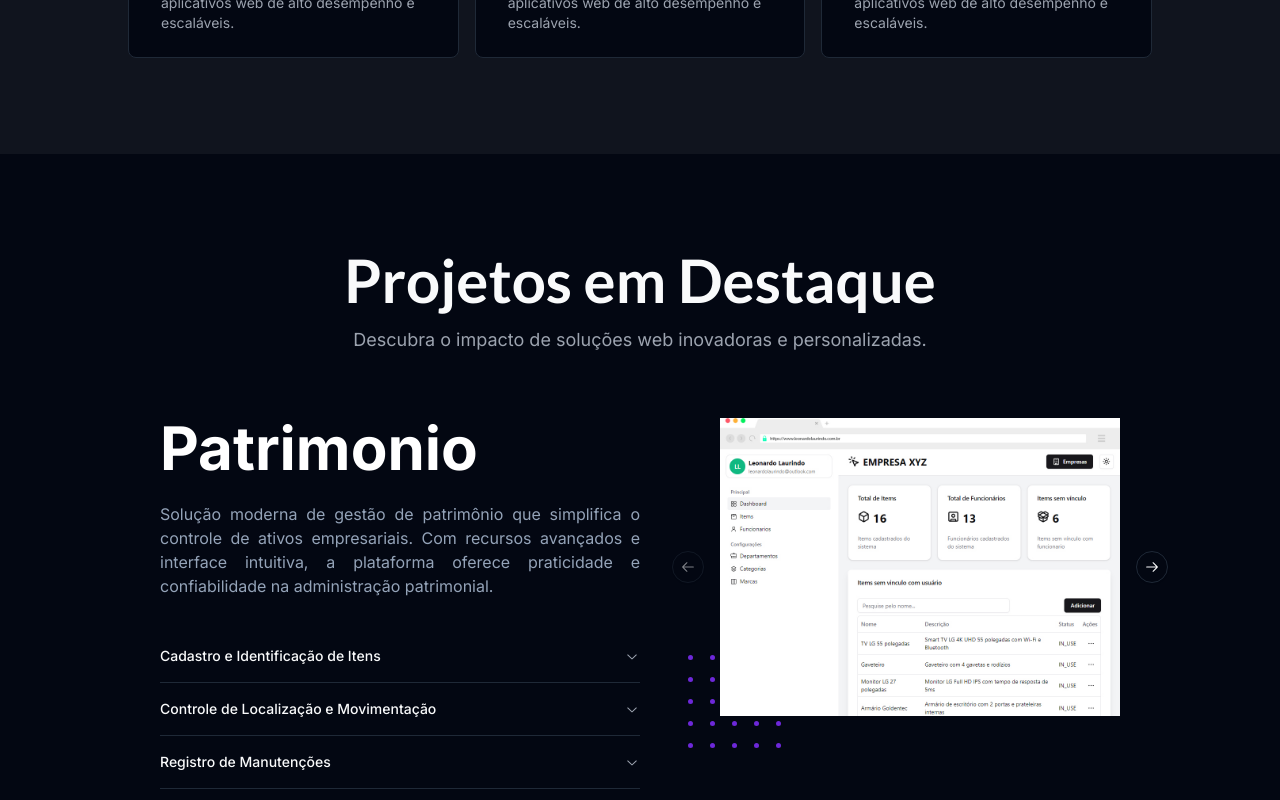
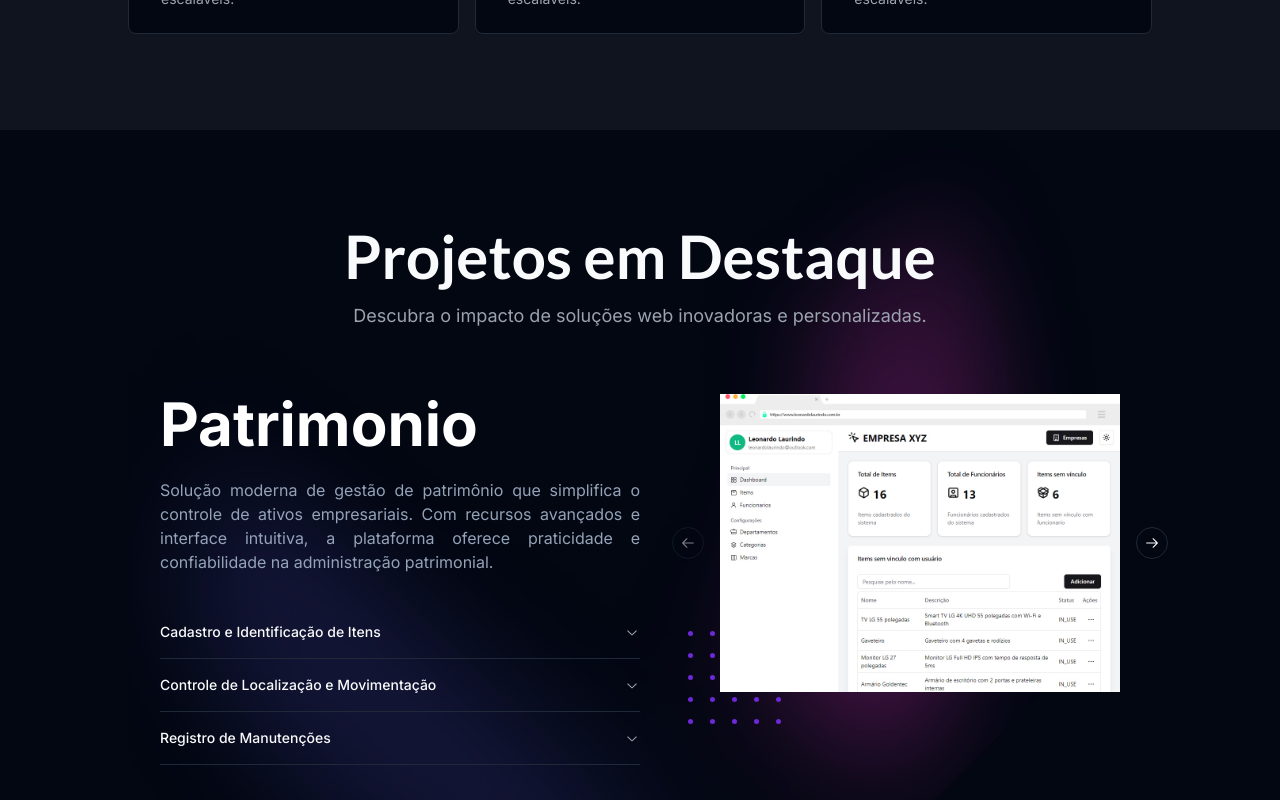
Before and after one commit to leonardolaurindo/leonardolaurindo, a Next.js app: page / in a window 1280 px wide. Shown: the part 1840-2640 px from the top of the page. Built offline with nearby package versions, Linux system fonts and the light colour scheme.

Commit message:
more changes on background

```diff
--- a/src/app/_components/intro-section.tsx
+++ b/src/app/_components/intro-section.tsx
@@ -5,16 +5,15 @@ import Image from "next/image";
 
 export default function IntroSection() {
     return (
-        <section id='intro' className='space-y-6 py-8 md:py-12 lg:py-32 relative'>
-            <div className="absolute inset-0 -z-10">
+        <section id='intro' className='relative py-8 md:py-12 lg:py-32'>
             <Image
                 src="/background.webp"
                 alt="Background"
                 layout="fill"
                 objectFit="cover"
                 quality={100}
+                className="absolute inset-0 -z-10"
             />
-            </div>
             <div className="container flex max-w-[64rem] flex-col items-center text-center gap-4">
                 <span className='rounded-2xl border border-muted-foreground/45 px-4 py-1.5 text-sm font-medium flex items-center'>
                     Transforme ideias em realidade com soluções web inovadoras 🚀
--- a/src/app/_components/portfolio-section.tsx
+++ b/src/app/_components/portfolio-section.tsx
@@ -19,7 +19,18 @@ import { ImageDialog } from "@/components/image-dialog";
 export const PortfolioSection = () => {
     return (
         <>
-            <section id='about' className="container flex flex-col md:max-w-[64rem] md:py-12 lg:py-24">
+            <section
+                id='about'
+                className="container flex flex-col md:max-w-[64rem] md:py-12 lg:py-24 relative"
+            >
+                <Image
+                    src="/background_2.webp"
+                    alt="Background"
+                    layout="fill"
+                    objectFit="cover"
+                    quality={100}
+                    className="absolute inset-0 -z-10"
+                />
                 <div className="mx-auto flex max-w-[58rem] flex-col items-center space-y-4 text-center">
                     <h2 className="font-heading text-3xl leading-[1.1] sm:text-3xl md:text-6xl">
                         Projetos em Destaque
--- a/src/app/page.tsx
+++ b/src/app/page.tsx
@@ -1,7 +1,6 @@
 import IntroSection from './_components/intro-section'
 import AboutSection from './_components/about-section'
 import StackSection from './_components/stack-section'
-import ContacSection from './_components/contact-section'
 import PortfolioSection from './_components/portfolio-section'
 
 export default function Home() {
@@ -11,7 +10,7 @@ export default function Home() {
       <AboutSection />
       <StackSection />
       <PortfolioSection />
-      <ContacSection />
+
     </main>
   )
 }
```
Also changed, not shown: public/background.webp, public/background_2.webp (added). Lines whose indentation alone changed are shown as unchanged.
